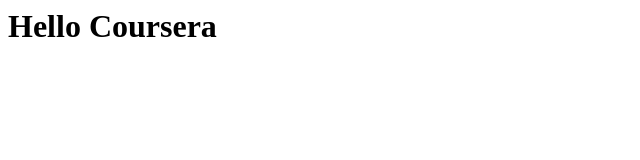
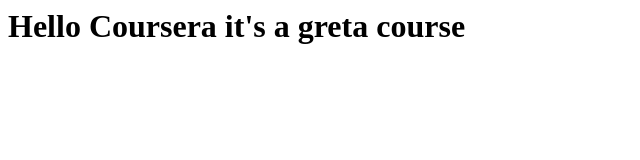
Before and after one commit to chrgiles/coursera-test, a plain HTML site: page site/index.html in a window 1280 px wide. Shown: the whole page, without its empty margins (0-640 px from the left). Drawn offline with Linux system fonts and the light colour scheme.

Commit message:
small addition to our page content

```diff
--- a/site/index.html
+++ b/site/index.html
@@ -4,6 +4,6 @@
 	<title>Hello Coursera!</title>
 </head>
 <body>
-<h1>Hello Coursera</h1>
+<h1>Hello Coursera it's a greta course</h1>
 </body>
 </html>
```
